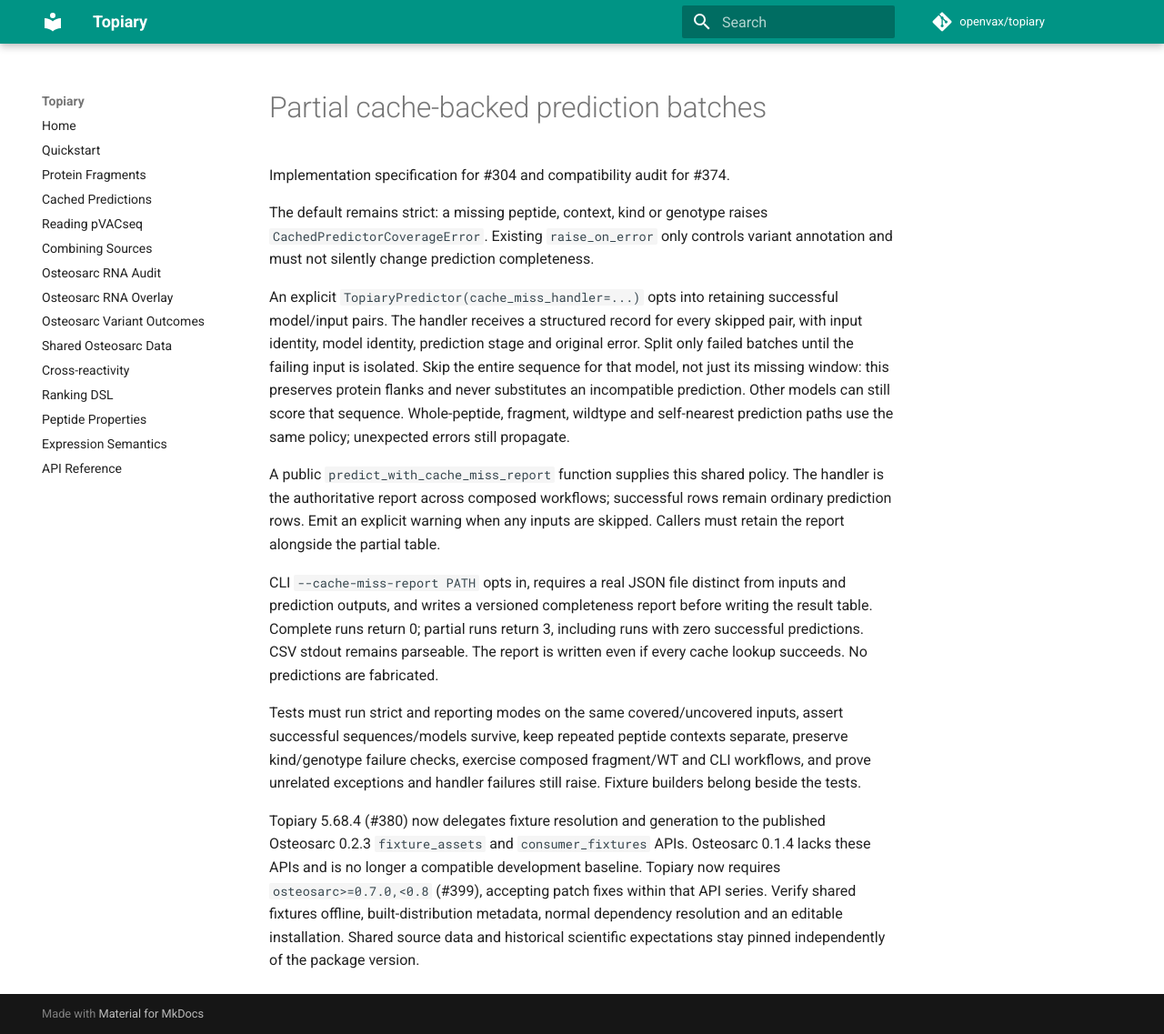
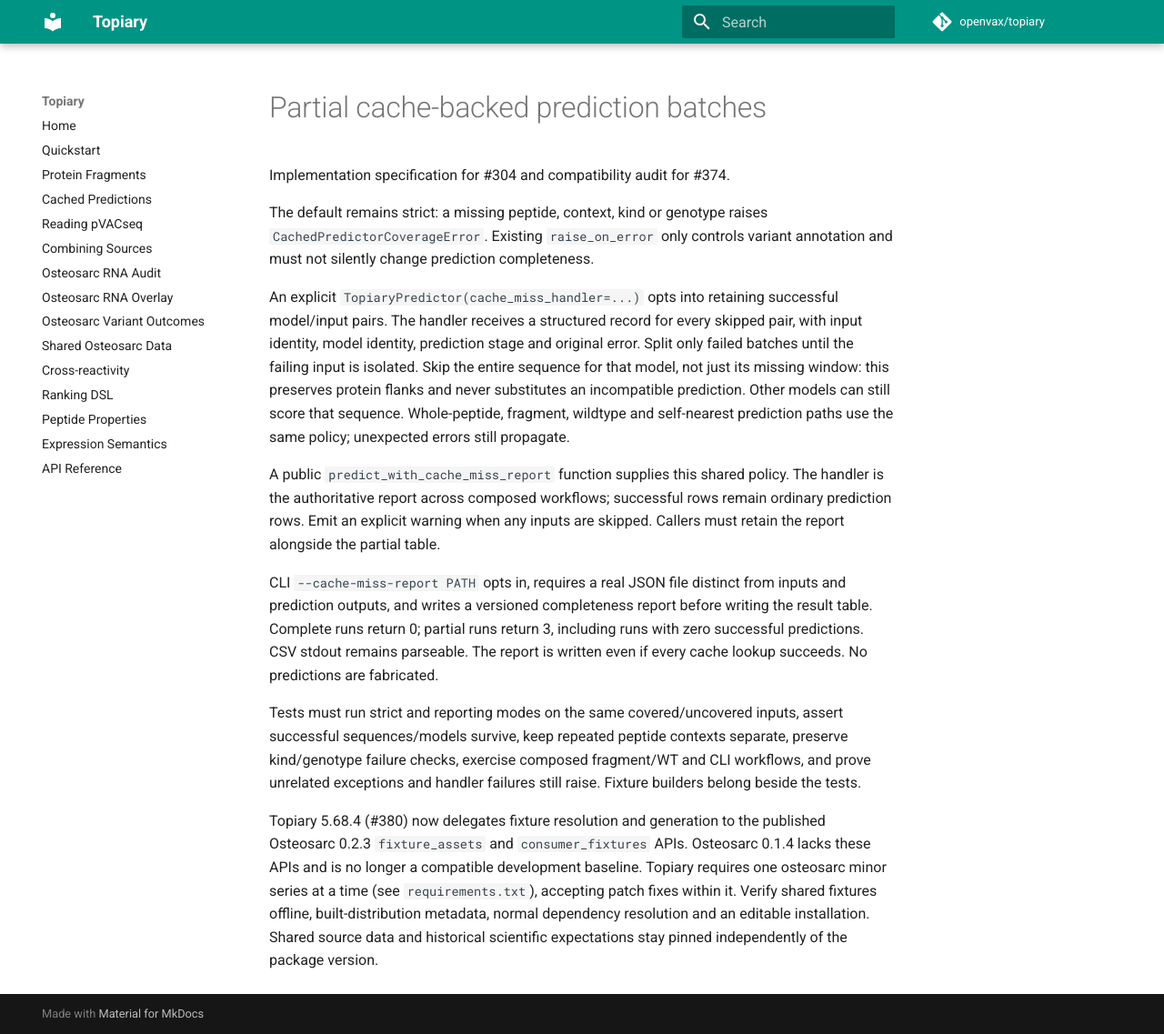
Before and after one commit to openvax/topiary, an MkDocs documentation site: the page built from docs/cache-miss-reporting.md, in a window 1280 px wide and 1137 px high. Shown: the whole window at 91% size. Built offline with MkDocs 1.6.1 and Material for MkDocs 9.7.7, drawn with Linux system fonts in a browser that asks for light colours; comment, search, counter and statistics services are not loaded.

Commit message:
Require osteosarc 0.14 (5.82.0)
0.14 removes osteosarc.legacy_fixtures and changes make_bundle defaults,
neither of which Topiary uses. CI pins Isovar 1.39.5 and Vaxrank's
osteosarc 0.14 migration. The cache-miss doc no longer names a stale
osteosarc range.

Claude-Session: https://claude.ai/code/session_01F4UxTq6yifDC5ZuH1R2Mac

```diff
--- a/docs/cache-miss-reporting.md
+++ b/docs/cache-miss-reporting.md
@@ -35,7 +35,7 @@ raise. Fixture builders belong beside the tests.
 Topiary 5.68.4 (#380) now delegates fixture resolution and generation to the
 published Osteosarc 0.2.3 `fixture_assets` and `consumer_fixtures` APIs. Osteosarc
 0.1.4 lacks these APIs and is no longer a compatible development baseline.
-Topiary now requires `osteosarc>=0.7.0,<0.8` (#399), accepting patch fixes
-within that API series. Verify shared fixtures offline, built-distribution
+Topiary requires one osteosarc minor series at a time (see `requirements.txt`),
+accepting patch fixes within it. Verify shared fixtures offline, built-distribution
 metadata, normal dependency resolution and an editable installation. Shared source data and historical scientific expectations stay
 pinned independently of the package version.
--- a/requirements.txt
+++ b/requirements.txt
@@ -8,4 +8,4 @@ pyensembl>=2.3.0,<3.0.0
 # PEP 440 versions and validated package names for release preflight
 packaging>=23.2
 argcomplete>=1.10
-osteosarc>=0.13.0,<0.14
+osteosarc>=0.14.0,<0.15
--- a/topiary/__init__.py
+++ b/topiary/__init__.py
@@ -188,7 +188,7 @@ from .amino_acids import (
     encode_amino_acids,
 )
 
-__version__ = "5.81.0"
+__version__ = "5.82.0"
 
 __all__ = [
     "normalize_isovar_rna_support",
```
Also changed, not shown: CHANGELOG.md (+8 -0 lines), 2 other files.
